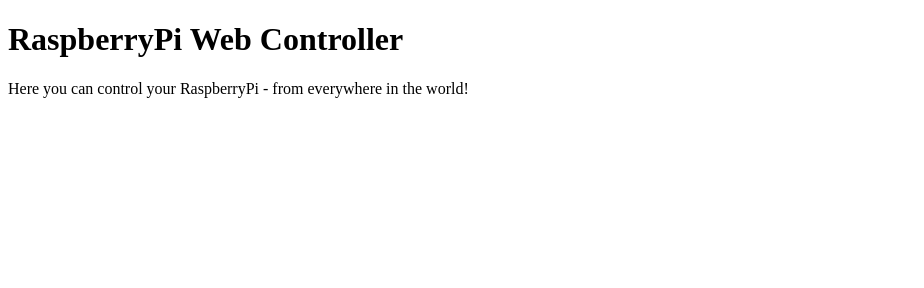
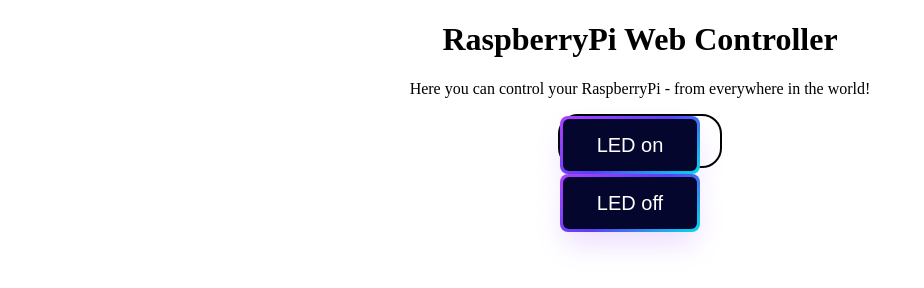
Before and after one commit to julius061/raspberrypiprojekte, a plain HTML site: page webserver/index.html in a window 1280 px wide. Shown: the whole page, without its empty margins (0-924 px from the left). Drawn offline with Linux system fonts and the light colour scheme.

Commit message:
Added a hint of CSS, not done yet

```diff
--- a/webserver/index.html
+++ b/webserver/index.html
@@ -2,9 +2,16 @@
 <html>
     <head>
         <title>RaspberryPi Web Controller</title>
+        <link rel="stylesheet" href="styles/index.css"/>
     </head>
     <body>
-        <h1>RaspberryPi Web Controller</h1>
-        <p>Here you can control your RaspberryPi - from everywhere in the world!</p>
+        <div class="headline">
+            <h1>RaspberryPi Web Controller</h1>
+            <p>Here you can control your RaspberryPi - from everywhere in the world!</p>
+        </div>
+        <div class="controlbox">
+            <button id="onButton" type="button"><span class="text">LED on</span></button>
+            <button id="offButton" type="button"><span class="text">LED off</span></button>
+        </div>
     </body>
 </html>
--- /dev/null
+++ b/webserver/styles/index.css
@@ -0,0 +1,62 @@
+.headline {
+    display: block;
+    text-align: center;
+}
+
+.controlbox {
+    margin: auto; /* center div to middle of website */
+    width: 160px;
+    height: 50px;
+    border: solid 2px;
+    border-radius: 20px;
+    text-align:center;
+
+}
+
+.controlbox button {
+    align-items: center;
+    background-image: linear-gradient(144deg, #AF40FF, #5B42F3 50%, #00DDEB);
+    border: 0;
+    border-radius: 8px;
+    box-shadow: rgba(151, 65, 252, 0.2) 0 15px 30px -5px;
+    box-sizing: border-box;
+    color: #FFFFFF;
+    display: flex;
+    font-family: Phantomsans, sans-serif;
+    font-size: 20px;
+    justify-content: center;
+    line-height: 1em;
+    max-width: 100%;
+    min-width: 140px;
+    padding: 3px;
+    text-decoration: none;
+    user-select: none;
+    -webkit-user-select: none;
+    touch-action: manipulation;
+    white-space: nowrap;
+    cursor: pointer;
+}
+
+.controlbox button:active, .controlbox button:hover {
+    outline: 0;
+}
+
+.controlbox button span {
+    background-color: rgb(5, 6, 45);
+    padding: 16px 24px;
+    border-radius: 6px;
+    width: 100%;
+    height: 100%;
+    transition: 300ms;
+}
+
+.controlbox button:hover span {
+    background: none;
+}
+
+/*@media (min-width: 768px) {
+    .controlbox button {
+        font-size: 24px;
+        min-width: 196px;
+    }
+}*/
```
Also changed, not shown: README.md.
